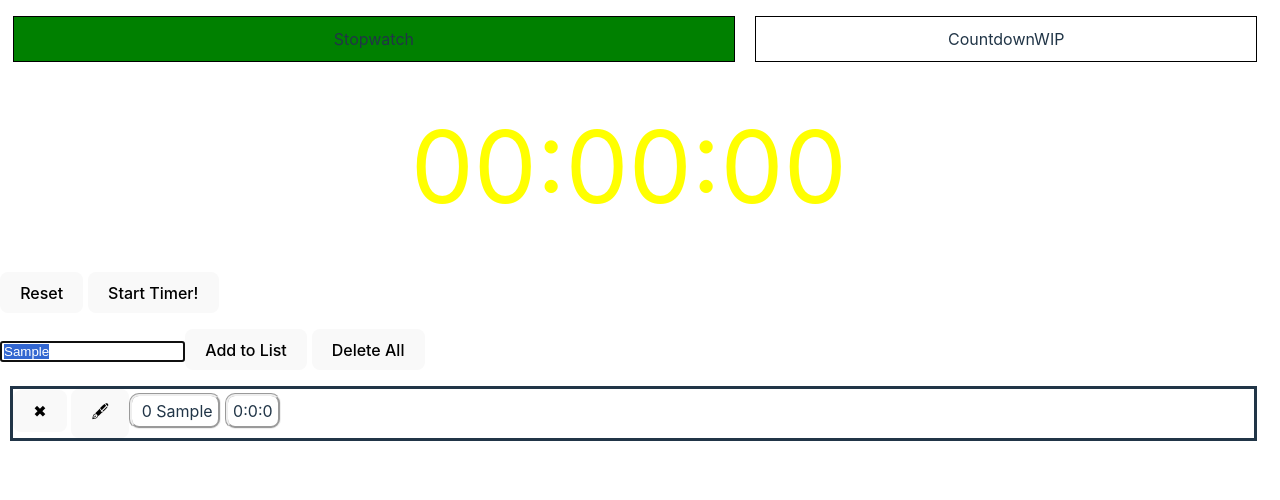
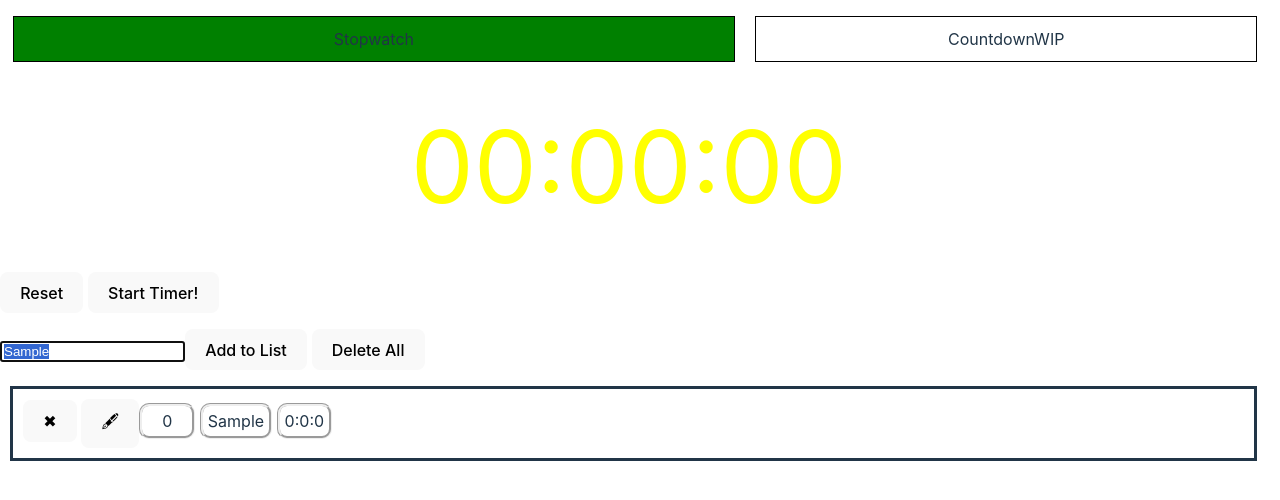
Before and after one commit to IMIHonigmann/React-ForceFocus, a React (Vite) app: page / in a window 1280 px wide. Both pictures are taken after typing "Sample" into the empty fields and a click on the button "Add to List". Shown: the top 500 px of the page. Built offline with nearby package versions, Linux system fonts and the light colour scheme.

Commit message:
restyled todo entries

```diff
--- a/src/App.jsx
+++ b/src/App.jsx
@@ -126,10 +126,11 @@ const TODOComponent = () => {
       {editModeIndex !== -1 && ' ' + editModeIndex}
 
       {todoList.map((element, index) => (
-        <p key={index} className={index == indexToRemove ? 'removeAnimation' : ''}
+        <p key={index} className={'todoEntry ' + (index == indexToRemove ? 'removeAnimation' : '')} //
         style={{ transitionDuration: '0.2s',
         ...(editModeIndex == index ? {color: 'red', marginLeft: '30px'} : {marginLeft: '10px'}),
-        borderStyle: 'solid'
+        borderStyle: 'solid',
+        padding: 10,
         }}>
 
           <button
@@ -153,8 +154,12 @@ const TODOComponent = () => {
             inputRef.current.select();
             setTodo(element);
           }}>🖋</button>
+          <span style={{ transitionDuration: '0.4s', borderStyle: 'groove', borderRadius: '10px',  ...(editModeIndex == index ? {marginLeft: '10px', padding: '10px'} : {padding: '5px'}), paddingInline: 20 }}>
+            {index}
+          </span>
+          {' '}
           <span style={{ transitionDuration: '0.4s', borderStyle: 'groove', borderRadius: '10px',  ...(editModeIndex == index ? {marginLeft: '10px', padding: '10px'} : {padding: '5px'}) }}>
-            {' '} {index} {element}
+            {element}
           </span>
           {' '}
           <span style={{ transitionDuration: '0.4s', borderStyle: 'groove', borderRadius: '10px',  ...(editModeIndex == index ? {marginLeft: '2px', padding: '10px'} : {padding: '5px'}) }}>
```
